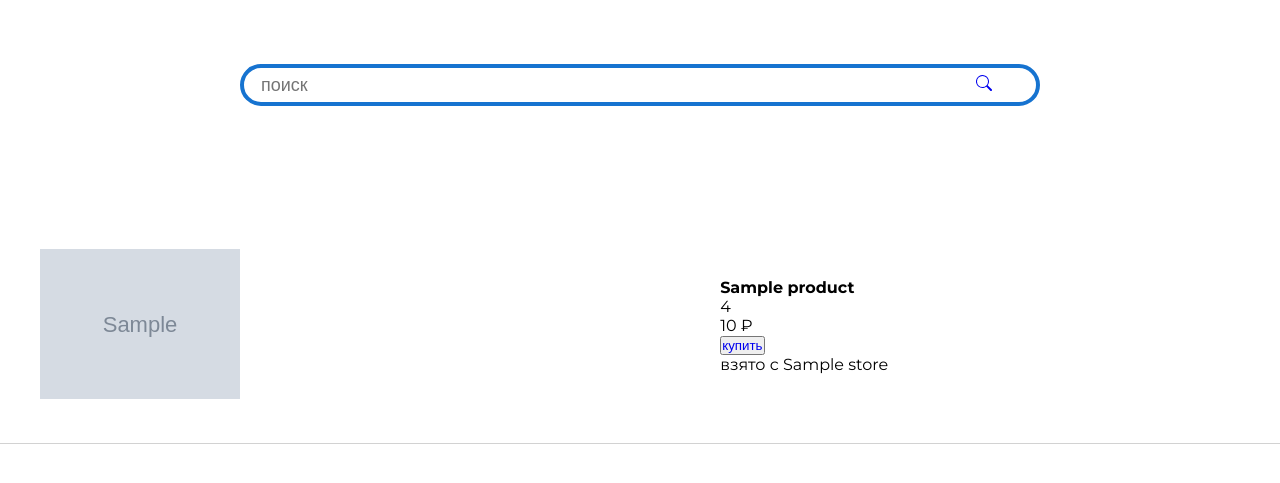
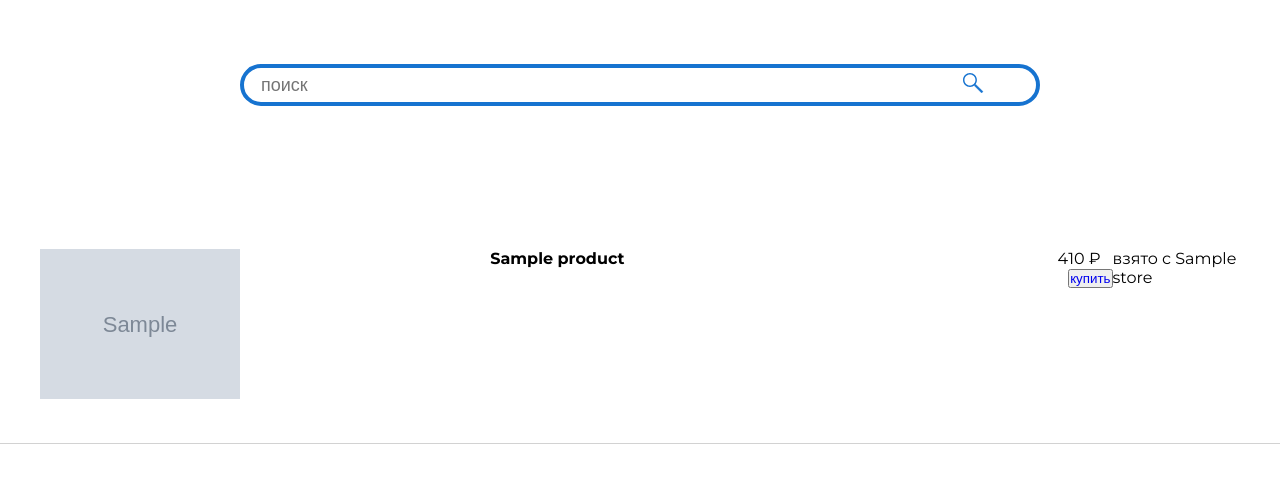
Before and after one commit to artificialmf/sale_finder, a Flask app: template templates/response.html in a window 1280 px wide. Shown: the part 80-563 px from the top of the page. Run offline with Flask 2, Linux system fonts and the light colour scheme; the template is opened without the code that fills it: most values are stand-ins (such as "Sample title", 1, 10 or a date in 2020); grey boxes marked "Sample" are stand-in pictures.

Commit message:
added search to response, modifyed css

```diff
--- a/static/css/main.css
+++ b/static/css/main.css
@@ -178,6 +178,7 @@
 .title {
   width: 100%;
   height: 50%;
+
 }
 
 table {
@@ -187,9 +188,21 @@
 
 .product-desc {
   padding-left: 2%;
-
+  display: flex;
 }
 
 .wrapper {
   min-width: none;
 }
+
+.price {
+  margin-left: auto;
+}
+
+.buy {
+  margin-left: auto;
+}
+
+.price-buy {
+  margin-top: auto;
+}
--- a/templates/response.html
+++ b/templates/response.html
@@ -21,20 +21,25 @@
 
 <div class="BoxContainer">
   <table class="elementsContainer">
+    <form action="/" method="POST">
     <tr>
       <td>
-        <input type="text" placeholder="поиск" class="search">
+        <input type="text" placeholder="поиск" class="search" name="req" id="req">
       </td>
       <td>
-        <a href="#">
-          <i class="material-icons">
-            <svg xmlns="http://www.w3.org/2000/svg" width="16" height="16" fill="currentColor" class="bi bi-search" viewBox="0 0 16 16">
-              <path d="M11.742 10.344a6.5 6.5 0 1 0-1.397 1.398h-.001c.03.04.062.078.098.115l3.85 3.85a1 1 0 0 0 1.415-1.414l-3.85-3.85a1.007 1.007 0 0 0-.115-.1zM12 6.5a5.5 5.5 0 1 1-11 0 5.5 5.5 0 0 1 11 0z"/>
-            </svg>
-          </i>
+          <label>
+
+            <button type="submit" style="border: 0; background-color: white;">
+              <img src="{{ url_for('static', filename='svg/search.svg') }}" alt="">
+            </button>
+          <!-- <svg xmlns="http://www.w3.org/2000/svg" width="16" height="16" fill="currentColor" class="bi bi-search" viewBox="0 0 16 16"> -->
+          <!-- <path d="M11.742 10.344a6.5 6.5 0 1 0-1.397 1.398h-.001c.03.04.062.078.098.115l3.85 3.85a1 1 0 0 0 1.415-1.414l-3.85-3.85a1.007 1.007 0 0 0-.115-.1zM12 6.5a5.5 5.5 0 1 1-11 0 5.5 5.5 0 0 1 11 0z"/> -->
+
+          </label>
         </a>
       </td>
     </tr>
+    </form>
   </table>
 </div>
 
@@ -60,6 +65,7 @@
                 <div class="rating">
                   <p>{{ product['rating'] }}</p>
                 </div>
+                <div class="price-buy">
                 <div class="price">
                   {{ product['price'] }} ₽
                 </div>
@@ -68,6 +74,7 @@
                     купить
                   </a>
                 </button>
+                </div>
                 <p>взято с {{ product['store'] }}</p>
               </td>
           </tr>
```
